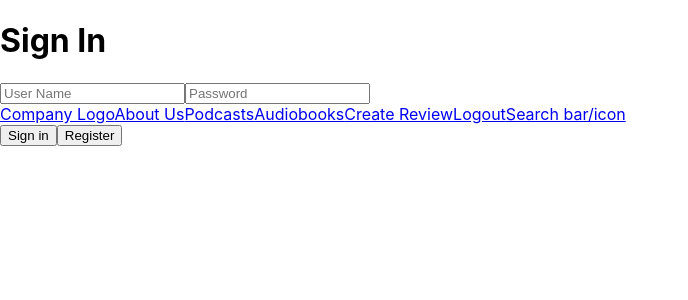
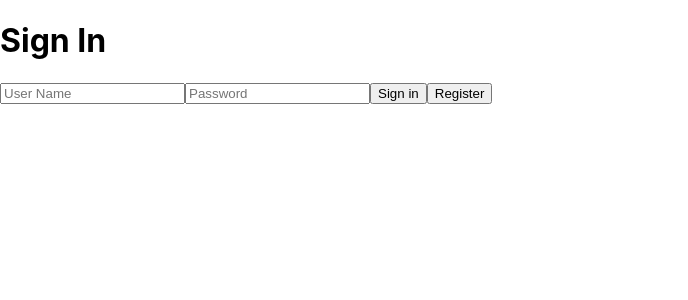
Before and after one commit to Yadio-Team/yadiogroupproject, a React (Create React App) app: page /auth in a window 1280 px wide. Shown: the top 300 px of the page, without its empty margins (0-688 px from the left). Built offline with nearby package versions, Linux system fonts and the light colour scheme.

Commit message:
Revert "deleted register and added to auth"

```diff
--- a/src/Components/Auth.js
+++ b/src/Components/Auth.js
@@ -2,9 +2,8 @@ import { useState } from 'react';
 import { connect } from 'react-redux'
 import { useHistory } from 'react-router'
 import { getUser } from '../redux/userReducer'
-
+import Register from './Register'
 import axios from 'axios';
-import Header from './Header'
 
 
 
@@ -29,18 +28,6 @@ const Auth = ({ getUser }) => {
           console.log(err)
         }
       }
-      const registerUser = async (e) => {
-        e.preventDefault()
-        const { userName, password } = state
-
-        try {
-          const user = await axios.post('/auth/register', { userName, password })
-          getUser(user.data)
-          history.push('/')
-        } catch (err) {
-          console.log(err)
-        }
-      }
 
       const changeHandler = e => setState({
           ...state,
@@ -49,7 +36,7 @@ const Auth = ({ getUser }) => {
       return (
         <div className='auth'>
           <h1 className='auth-title'>Sign In</h1>
-          <div className='auth-info' >
+          <form className='auth-info' onSubmit={(e => loginUser(e))}>
             <input
               className='auth-userName'
               placeholder='User Name'
@@ -62,10 +49,9 @@ const Auth = ({ getUser }) => {
               name='password'
               onChange={(e) => changeHandler(e)}
             />
-            <Header/>
-           <button className='sign-in-button' type='submit' onClick={loginUser}>Sign in</button>
-           <button className='register-button' type='submit'onClick={registerUser}>Register</button>
-          </div>
+           <button className='sign-in-button' type='submit'>Sign in</button>
+           <button className='register-button' type='submit'>Register</button>
+          </form>
         </div>
       )
 
--- a/src/Components/Header.js
+++ /dev/null
@@ -1,41 +0,0 @@
-import { connect } from "react-redux";
-import { logoutUser } from "../redux/userReducer"
-import { Link } from "react-router-dom";
-
-const Header = ({ logoutUser, user }) => {
-  return (
-    <div className="header-component">
-      <Link to="/" className="company-logo">
-        Company Logo
-      </Link>
-      <Link to="/about" className="about-icon">
-        About Us
-      </Link>
-      <Link to="/podcasts" className="podcast-icon">
-        Podcasts
-      </Link>
-      <Link to="/audio-books" className="audiobook-icon">
-        Audiobooks
-      </Link>
-      <Link to="/create-review" className="review-icon">
-        Create Review
-      </Link>
-      <Link
-        to="/auth"
-        onClick={() => {
-          logoutUser();
-        }}
-        className="logout"
-      >
-        Logout
-      </Link>
-
-        <Link to="/search-results" className="search">
-          Search bar/icon
-        </Link>
-
-    </div>
-  );
-};
-const mapStateToProps=(state)=>state
-export default connect(mapStateToProps,{logoutUser})(Header)
--- /dev/null
+++ b/src/Components/Register.js
@@ -0,0 +1,37 @@
+import React from 'react'
+import axios from 'axios'
+import { useState } from 'react'
+import { connect } from 'react-redux'
+import { useHistory } from 'react-router-dom'
+import { getUser } from '../redux/userReducer'
+
+const Register = ({ getUser }) => {
+    const [state, setState] = useState({
+      userName: '',
+      password: ''
+    })
+
+    const history = useHistory()
+
+    const registerUser = async (e) => {
+        e.preventDefault()
+        const { userName, password } = state
+
+        try {
+          const user = await axios.post('/auth/register', { userName, password })
+          getUser(user.data)
+          history.push('/')
+        } catch (err) {
+          console.log(err)
+        }
+      }
+
+      const changeHandler = e => setState({
+          ...state,
+          [e.target.userName] : e.target.value
+      })
+
+}
+
+    const mapStateToProps = (state) => state;
+export default connect(mapStateToProps, { getUser })(Register)
--- a/src/index.js
+++ b/src/index.js
@@ -5,11 +5,10 @@ import App from './App';
 import reportWebVitals from './reportWebVitals';
 import {Provider} from 'react-redux'
 import store from './redux/store'
-import {HashRouter as Router} from 'react-router-dom'
 
 ReactDOM.render(
   <React.StrictMode>
-   <Provider store={store}><Router><App /></Router> </Provider>
+   <Provider store={store}> <App /></Provider>
   </React.StrictMode>,
   document.getElementById('root')
 );
```
Also changed, not shown: src/routes.js (deleted, +0 -13 lines), src/Components/Home.js (deleted), 1 other file (tests, documents, lock files or other folders).
